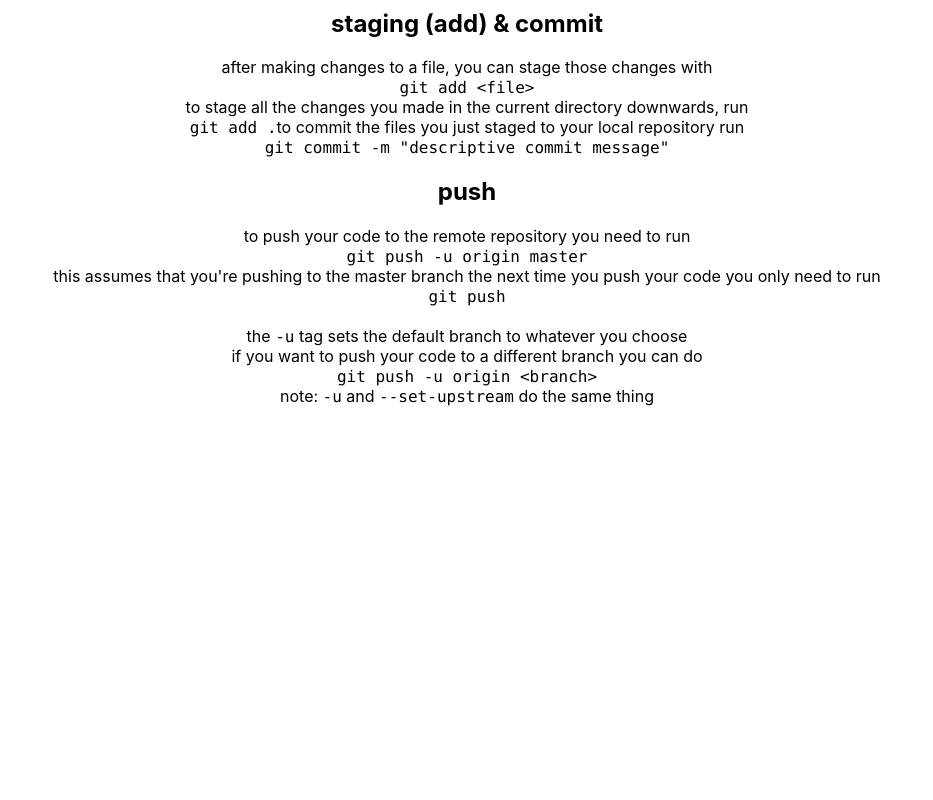
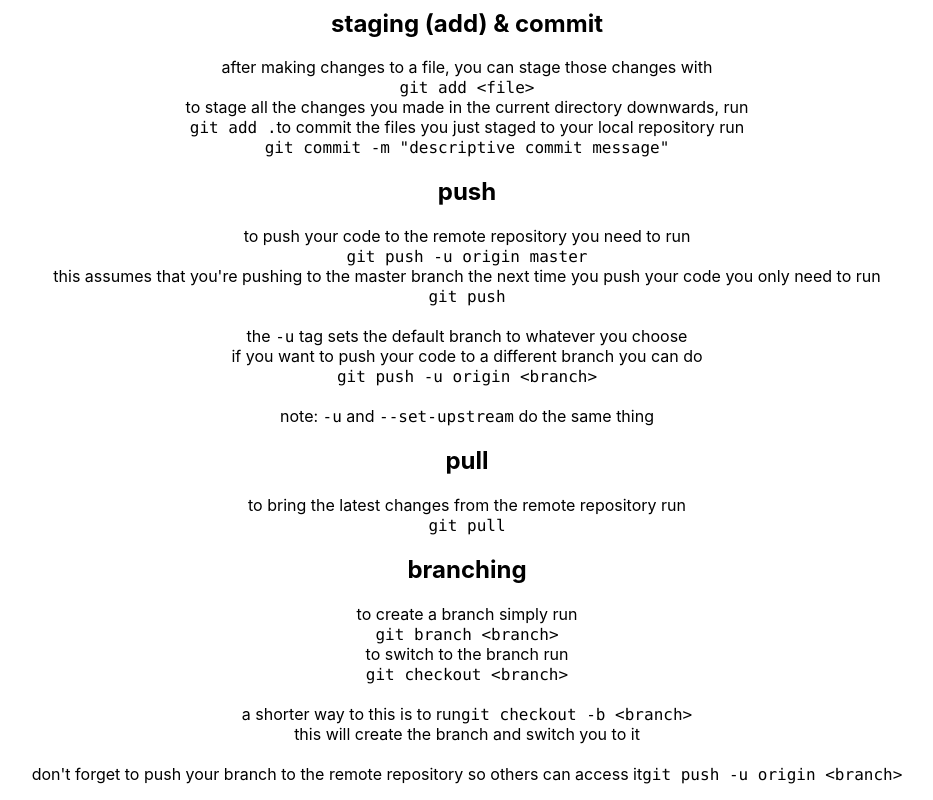
Before and after one commit to itispx/git-cheat-sheet, a React (Create React App) app: page / in a window 1280 px wide. Shown: the part 349-1149 px from the top of the page, without its empty margins (173-1106 px from the left). Before the commit the page ends 800 px from the top, so only its background shows below. Built offline with nearby package versions, Linux system fonts and the light colour scheme.

Commit message:
branching

```diff
--- a/src/App.tsx
+++ b/src/App.tsx
@@ -48,7 +48,28 @@ function App() {
         if you want to push your code to a different branch you can do <br />
         <code>git push -u origin &lt;branch&gt;</code>
         <br />
+        <br />
         note: <code>-u</code> and <code>--set-upstream</code> do the same thing
+      </Section>
+
+      <Section title="pull">
+        to bring the latest changes from the remote repository run <br />
+        <code>git pull</code>
+      </Section>
+
+      <Section title="branching">
+        to create a branch simply run <br />
+        <code>git branch &lt;branch&gt;</code> <br />
+        to switch to the branch run <br />
+        <code>git checkout &lt;branch&gt;</code> <br />
+        <br />a shorter way to this is to run
+        <code>git checkout -b &lt;branch&gt;</code> <br />
+        this will create the branch and switch you to it
+        <br />
+        <br />
+        don't forget to push your branch to the remote repository so others can
+        access it
+        <code>git push -u origin &lt;branch&gt;</code>
       </Section>
     </div>
   );
```
